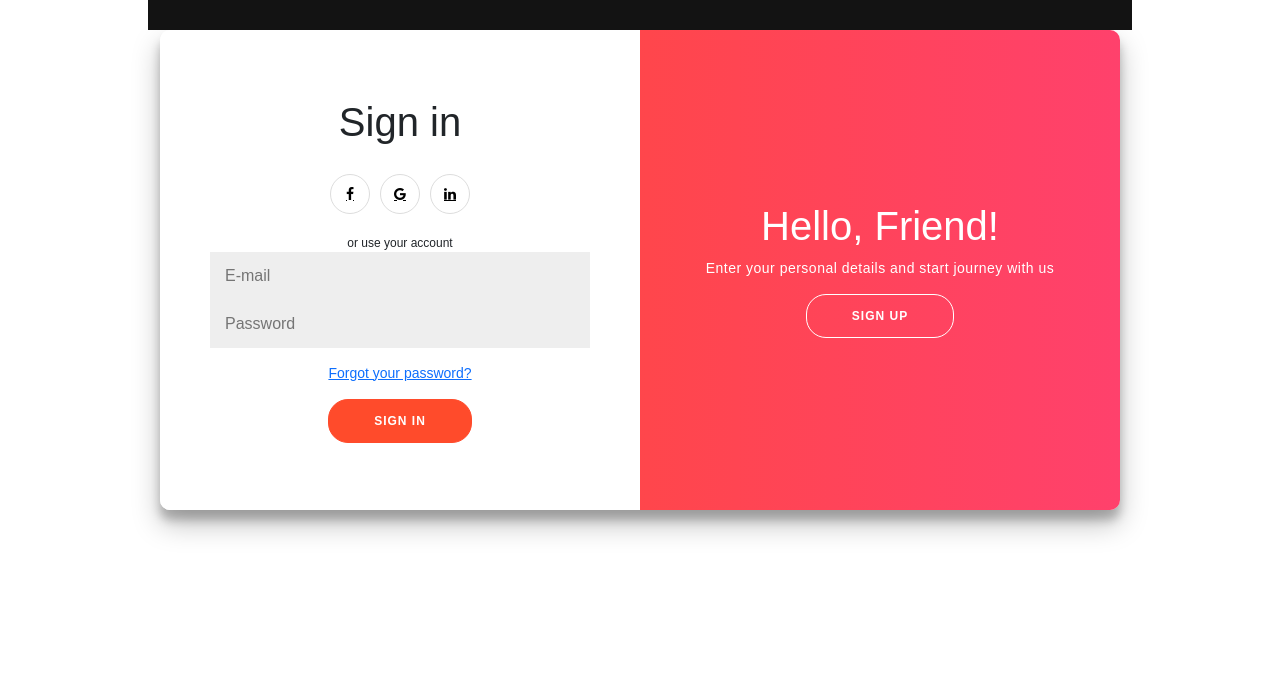
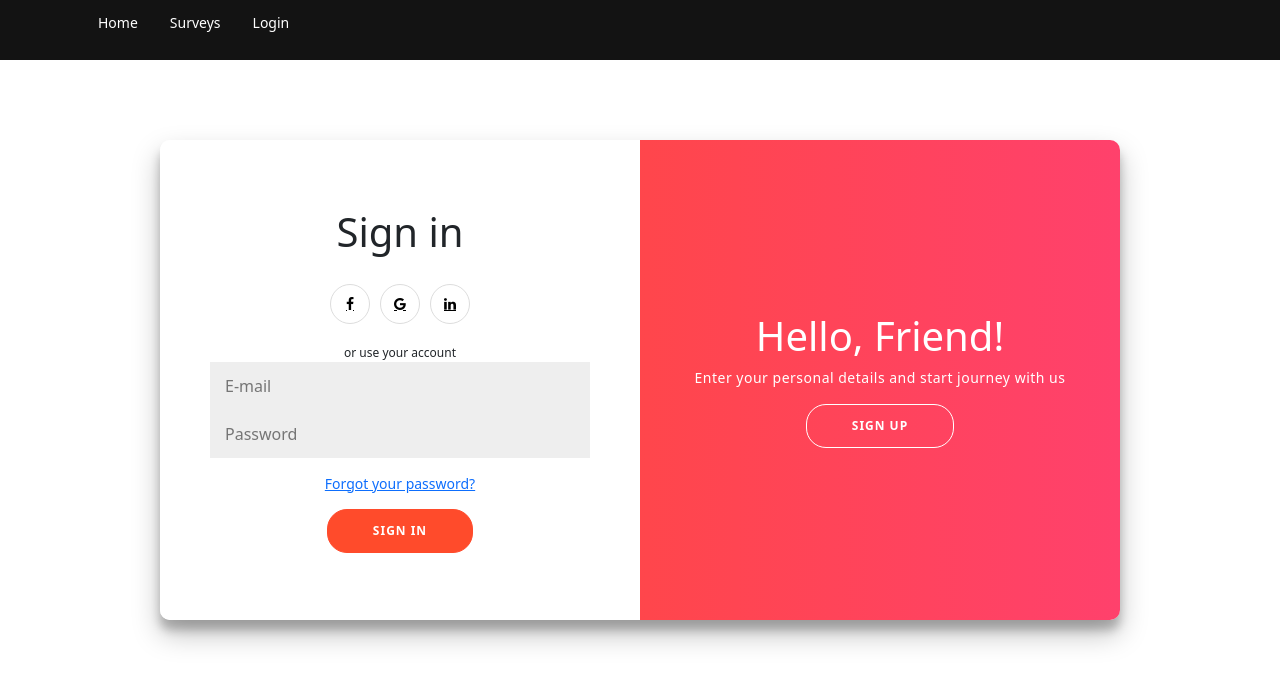
Before and after one commit to lgil019/Sensor-Data-Visualization, a React (Create React App) app in the folder koios-web/: page / in a window 1280 px wide. Shown: the top 684 px of the page. Built offline with nearby package versions, Linux system fonts and the light colour scheme.

Commit message:
Nav Bug Fix

```diff
--- a/koios-web/src/index.css
+++ b/koios-web/src/index.css
@@ -5,19 +5,8 @@
 @import url("https://maxcdn.bootstrapcdn.com/font-awesome/4.7.0/css/font-awesome.min.css");
 @import url("https://fonts.googleapis.com/css?family=Montserrat:400,800");
 * {
-  box-sizing: border-box;
   margin: 0;
-  padding: 0;
-  font-family: Raleway, sans-serif; }
-
-body {
-  background: #f6f5f7;
-  display: flex;
-  justify-content: center;
-  align-items: center;
-  flex-direction: column;
-  height: 100vh;
-  margin: -20px 0 50px; }
+  padding: 0; }
 
 form {
   background-color: #FFFFFF;
@@ -85,12 +74,13 @@ a {
     border-color: #FFFFFF !important; }
 
 .main-container {
+  position: relative;
+  overflow: hidden;
   background-color: #fff;
   border-radius: 10px;
   box-shadow: 0 14px 28px rgba(0, 0, 0, 0.25), 0 10px 10px rgba(0, 0, 0, 0.22);
-  position: relative;
-  overflow: hidden;
   width: 60rem;
+  top: 10vh;
   max-width: 100%;
   min-height: 480px; }
   .main-container.right-panel-active.overlay-container {
@@ -292,10 +282,6 @@ a {
     width: 100%;
     display: table; } }
 
-.container {
-  width: 100%;
-  height: 100vh; }
-
 .dropdown {
   width: 400px;
   margin: 0 auto;
--- a/koios-web/src/pages/Login.js
+++ b/koios-web/src/pages/Login.js
@@ -74,7 +74,7 @@ export default function Login() {
 
     return(
         <div className="container" onLoad={loadPage()}>
-            <div className="main-container" id="main-container">
+            <div className="main-container mx-auto" id="main-container">
                 <div className="form-container sign-up-container">
                     <form action="#">
                         <h1>Create Account</h1>
--- a/koios-web/src/sass/base/_base.scss
+++ b/koios-web/src/sass/base/_base.scss
@@ -2,20 +2,8 @@
 @import url('https://fonts.googleapis.com/css?family=Montserrat:400,800');
 
 * {
-    box-sizing: border-box;
     margin: 0;
     padding: 0;
-    font-family: Raleway, sans-serif;
-}
-
-body {
-	background: #f6f5f7;
-	display: flex;
-	justify-content: center;
-	align-items: center;
-	flex-direction: column;
-	height: 100vh;
-	margin: -20px 0 50px;
 }
 
 form {
--- a/koios-web/src/sass/pages/_login.scss
+++ b/koios-web/src/sass/pages/_login.scss
@@ -25,12 +25,13 @@
 }
 
 .main-container {
+	position: relative;
+	overflow: hidden;
 	background-color: #fff;
 	border-radius: 10px;
   	box-shadow: 0 14px 28px rgba(0,0,0,0.25), 0 10px 10px rgba(0,0,0,0.22);
-	position: relative;
-	overflow: hidden;
 	width: 60rem;
+	top:10vh;
 	max-width: 100%;
 	min-height: 480px;
 
--- a/koios-web/src/sass/pages/_surveys.scss
+++ b/koios-web/src/sass/pages/_surveys.scss
@@ -1,8 +1,3 @@
-.container{
-  width:100%;
-  height: 100vh;
-}
-
 .dropdown {
   width:400px;
   margin: 0 auto;
```
